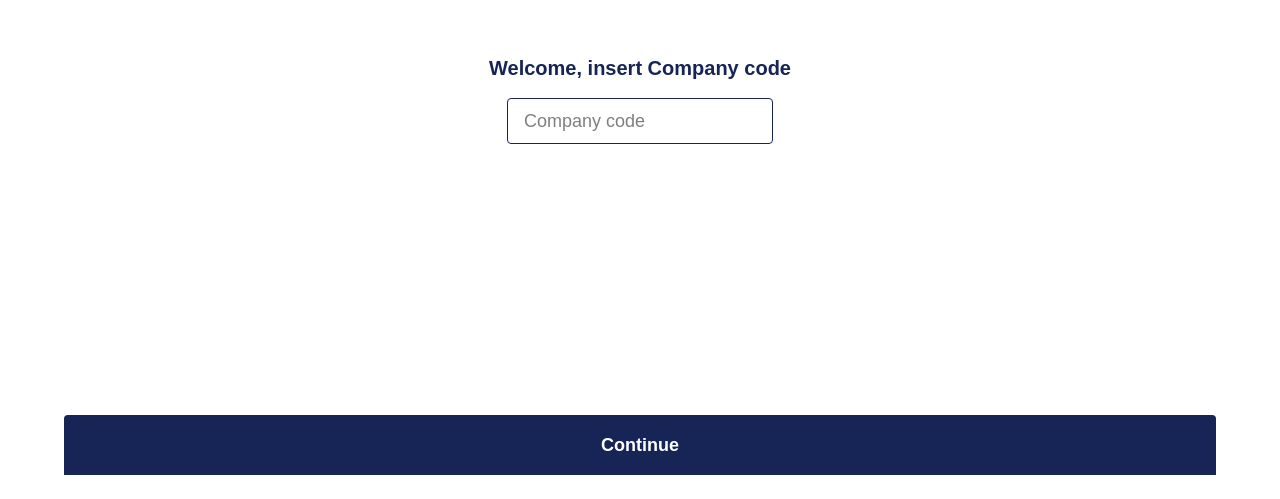
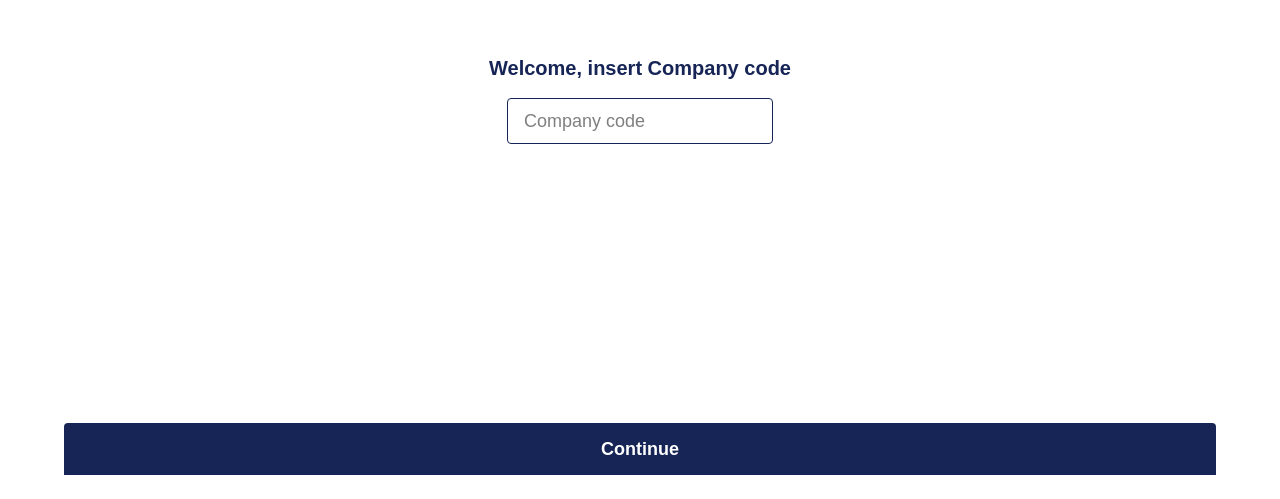
Before and after one commit to LorenzoRegalzi/lead-capture, a Next.js app: page / in a window 1280 px wide. Shown: the part 301-800 px from the top of the page. Built offline with nearby package versions, Linux system fonts and the light colour scheme.

Commit message:
fix button height

```diff
--- a/app/globals.css
+++ b/app/globals.css
@@ -41,8 +41,8 @@ body, html {
 
 button,
 .big-label {
-  min-height: 60px!important;
-  min-width: 60px!important;
+  min-height: 50px!important;
+  min-width: 50px!important;
 }
 
 .rounded-button {
```
